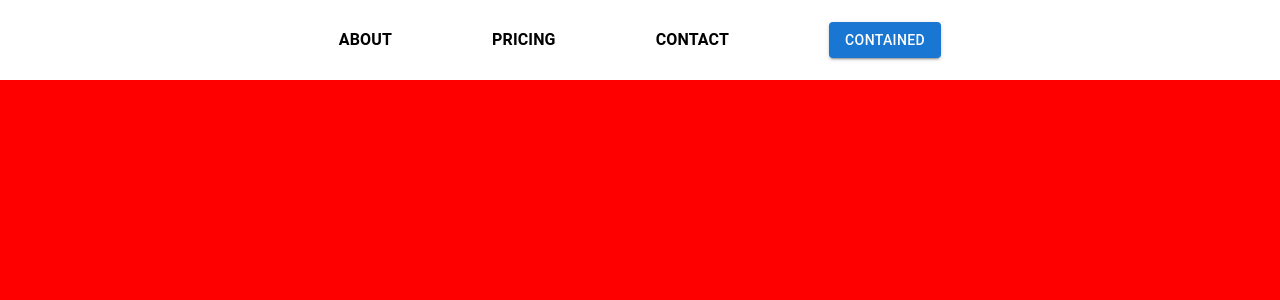
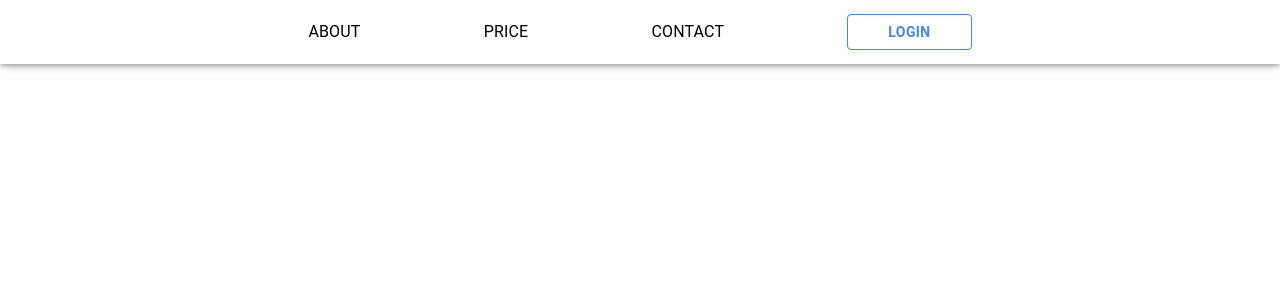
Before and after one commit to Mochamadramdhan/web-erp, a React (Create React App) app: page / in a window 1280 px wide. Shown: the top 300 px of the page. Built offline with nearby package versions, Linux system fonts and the light colour scheme.

Commit message:
add collors.js and upadte App bar

```diff
--- a/src/App.css
+++ b/src/App.css
@@ -5,23 +5,3 @@ body {
 .App {
   text-align: center;
 }
-.App-header {
-  position: fixed;
-  display: flex;
-  gap: 100px;
-  justify-content: center;
-  align-items: center;
-  top: 0;
-  left: 0;
-  width: 100%;
-  height: 10%;
-  background-color: white;
-}
-
-.aaa {
-  height: 1000vh;
-  background-color: red;
-  display: flex;
-  justify-content: center;
-  align-items: center;
-}
--- a/src/App.js
+++ b/src/App.js
@@ -1,16 +1,53 @@
 import './App.css';
-import { Typography, Button } from '@mui/material';
+import { Typography, Button, AppBar, Toolbar } from '@mui/material';
+import React, { useState } from 'react';
+import { colors } from './theme/colors';
+
+const menuItems = [
+  { id: 1, label: 'ABOUT' },
+  { id: 2, label: 'PRICE' },
+  { id: 3, label: 'CONTACT' },
+];
 
 function App() {
+  const [hoveredItem, setHoveredItem] = useState(null);
+
+  const handleMouseEnter = (itemName) => {
+    setHoveredItem(itemName);
+  };
+
+  const handleMouseLeave = () => {
+    setHoveredItem(null);
+  };
+
   return (
     <div className="App">
-      <header className="App-header">
-        <Typography sx={{ fontWeight: 'bold' }}>ABOUT</Typography>
-        <Typography sx={{ fontWeight: 'bold' }}>PRICING</Typography>
-        <Typography sx={{ fontWeight: 'bold' }}>CONTACT</Typography>
-        <Button variant="contained">Contained</Button>
-      </header>
-      <div className='aaa'>
+      <AppBar position="fixed" sx={{ backgroundColor: colors.backroud1 }} component="nav">
+        <Toolbar sx={{ gap: '10%', justifyContent: 'center' }}>
+          {menuItems.map((item) => (
+            <Typography key={item.id}>
+              <span
+                onMouseEnter={() => handleMouseEnter(item.label)}
+                onMouseLeave={handleMouseLeave}
+                style={{
+                  color: hoveredItem === item.label ? colors.main : colors.teks,
+                  cursor: 'pointer',
+                  fontWeight: hoveredItem === item.label ? 'bold' : 'normal',
+                }}
+              >
+                {item.label}
+              </span>
+            </Typography>
+          ))}
+          <Button
+            variant="outlined"
+            sx={{ paddingX: 5, fontWeight: 'bold', color: colors.main, borderColor: colors.main }}
+          >
+            Login
+          </Button>
+        </Toolbar>
+      </AppBar>
+      <div className="aaa">
         <Typography>CONTACT</Typography>
       </div>
     </div>
--- /dev/null
+++ b/src/theme/colors.js
@@ -0,0 +1,6 @@
+export const colors = {
+    main: '#4285f4',
+    teks:'#000000',
+    backroud1:' #FFFFFF'
+
+}
```
